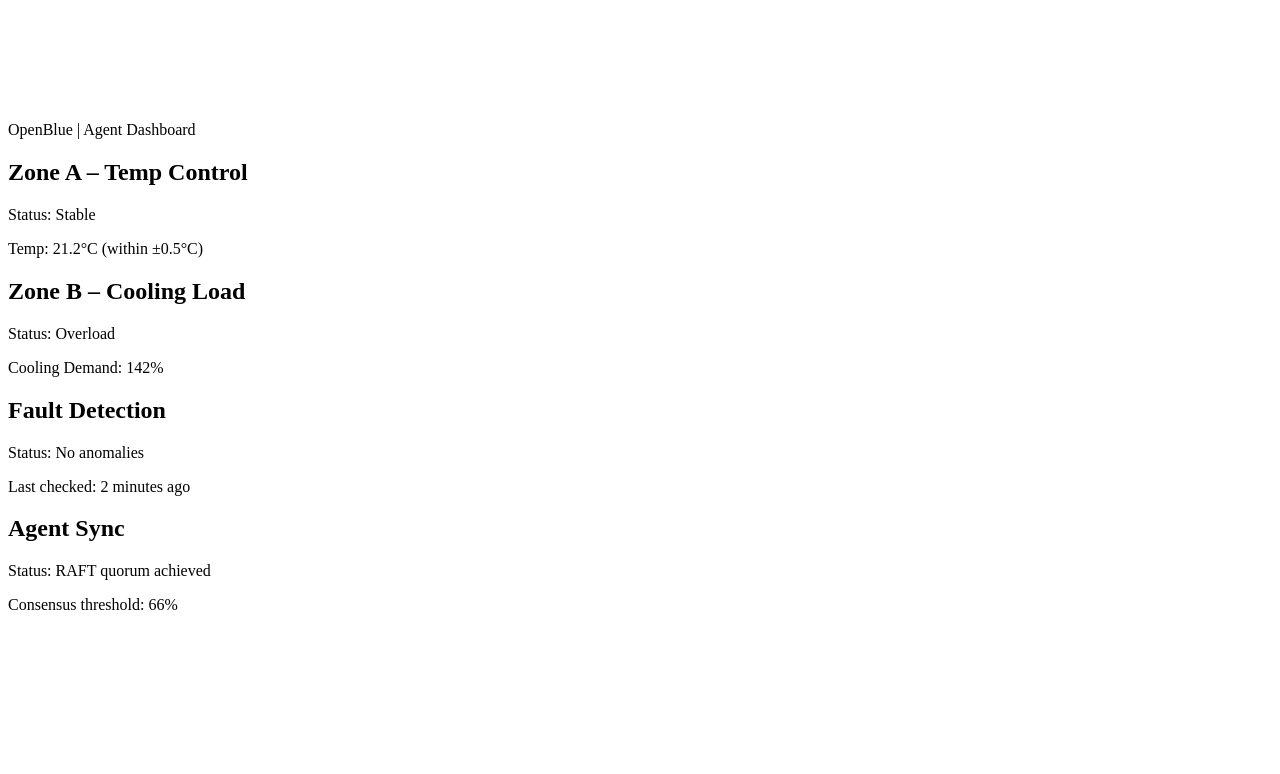
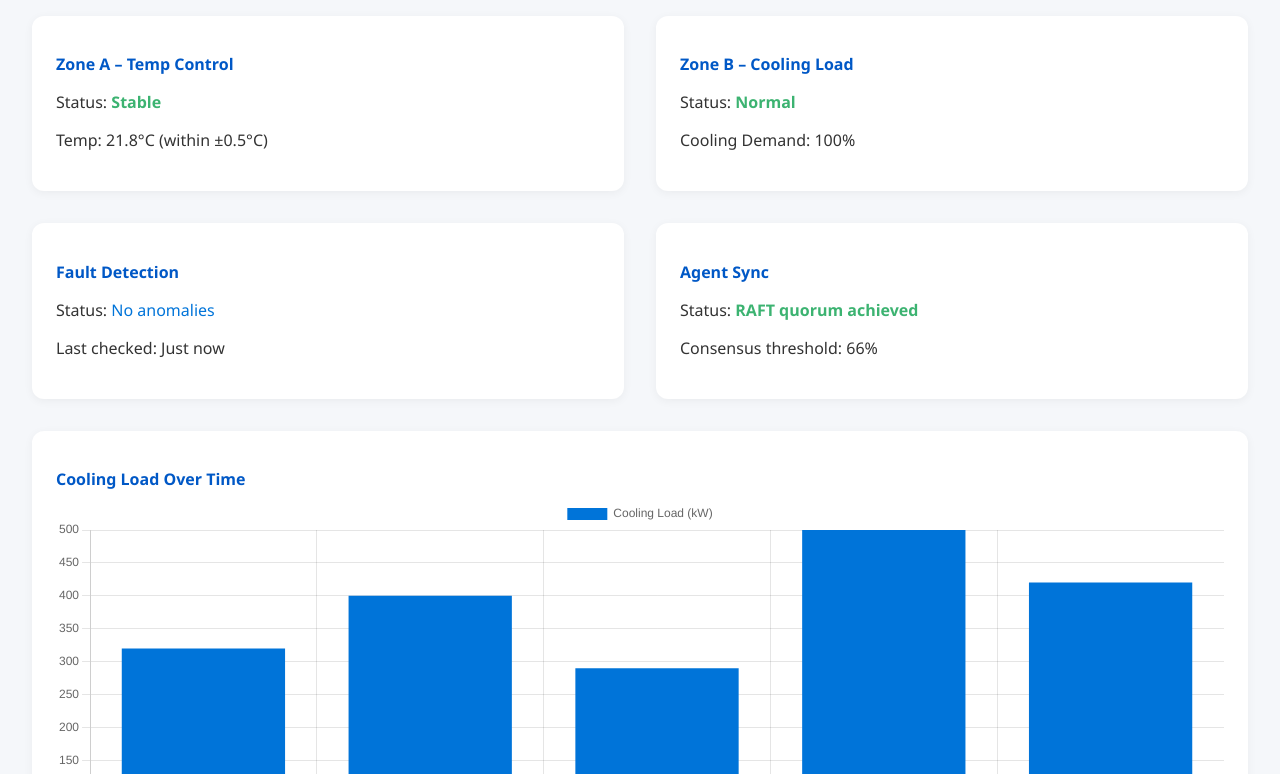
Before and after one commit to Tonybleything76/OpenBlue-Agent-Teams, a plain HTML site: page index.html in a window 1280 px wide. Shown: the part 77-851 px from the top of the page. Before the commit the page ends 800 px from the top, so only its background shows below. Drawn offline with nearby package versions, Linux system fonts and the light colour scheme.

Commit message:
Update with live dashboard + Chart + CSS + logo support

```diff
--- a/index.html
+++ b/index.html
@@ -1,16 +1,52 @@
 <!DOCTYPE html>
 <html>
+  <head>
+    <meta charset="UTF-8" />
+    <title>OpenBlue Agent Dashboard</title>
+    <link rel="stylesheet" href="style.css" />
+    <script src="https://cdn.jsdelivr.net/npm/chart.js"></script>
+  </head>
+  <body>
     <header>
       <img src="logo.png" alt="Logo" style="height: 40px; vertical-align: middle; margin-right: 10px;">
       OpenBlue | Agent Dashboard
     </header>
+
+    <div class="container">
       <div class="card">
+        <h2>Zone A – Temp Control</h2>
+        <p>Status: <span class="status-ok">Stable</span></p>
+        <p>Temp: <span id="zoneA-temp">21.2°C</span> (within ±0.5°C)</p>
+      </div>
+
+      <div class="card">
+        <h2>Zone B – Cooling Load</h2>
+        <p>Status: <span id="zoneB-status" class="status-alert">Overload</span></p>
+        <p>Cooling Demand: <span id="zoneB-demand">142%</span></p>
+      </div>
+
+      <div class="card">
+        <h2>Fault Detection</h2>
+        <p>Status: <span id="fault-status" class="status-neutral">No anomalies</span></p>
+        <p>Last checked: <span id="last-checked">2 minutes ago</span></p>
+      </div>
+
+      <div class="card">
+        <h2>Agent Sync</h2>
+        <p>Status: <span class="status-ok">RAFT quorum achieved</span></p>
+        <p>Consensus threshold: 66%</p>
+      </div>
+
+      <div class="card" style="grid-column: span 2;">
         <h2>Cooling Load Over Time</h2>
         <canvas id="coolingChart" height="100"></canvas>
       </div>
+    </div>
+
     <script>
+      // Initialize chart
       const ctx = document.getElementById('coolingChart').getContext('2d');
-  new Chart(ctx, {
+      const coolingChart = new Chart(ctx, {
         type: 'bar',
         data: {
           labels: ['Mon', 'Tue', 'Wed', 'Thu', 'Fri'],
@@ -28,31 +64,39 @@
           }
         }
       });
+
+      // Simulate live updates
+      function updateDashboard() {
+        // Zone A temp
+        const temp = (20 + Math.random() * 2).toFixed(1);
+        document.getElementById('zoneA-temp').innerText = `${temp}°C`;
+
+        // Zone B status
+        const overload = Math.random() < 0.3;
+        const statusText = document.getElementById('zoneB-status');
+        const demandText = document.getElementById('zoneB-demand');
+
+        if (overload) {
+          statusText.innerText = 'Overload';
+          statusText.className = 'status-alert';
+          demandText.innerText = `${Math.floor(Math.random() * 50 + 130)}%`;
+        } else {
+          statusText.innerText = 'Normal';
+          statusText.className = 'status-ok';
+          demandText.innerText = `${Math.floor(Math.random() * 40 + 80)}%`;
+        }
+
+        // Fault detection
+        const fault = Math.random() < 0.1;
+        const faultText = document.getElementById('fault-status');
+        faultText.innerText = fault ? '⚠️ Anomaly Detected' : 'No anomalies';
+        faultText.className = fault ? 'status-alert' : 'status-neutral';
+
+        // Update last checked time
+        document.getElementById('last-checked').innerText = 'Just now';
+      }
+
+      setInterval(updateDashboard, 5000);
     </script>
-
-  <body>
-    <header>OpenBlue | Agent Dashboard</header>
-    <div class="container">
-      <div class="card">
-        <h2>Zone A – Temp Control</h2>
-        <p>Status: <span class="status-ok">Stable</span></p>
-        <p>Temp: 21.2°C (within ±0.5°C)</p>
-      </div>
-      <div class="card">
-        <h2>Zone B – Cooling Load</h2>
-        <p>Status: <span class="status-alert">Overload</span></p>
-        <p>Cooling Demand: 142%</p>
-      </div>
-      <div class="card">
-        <h2>Fault Detection</h2>
-        <p>Status: <span class="status-neutral">No anomalies</span></p>
-        <p>Last checked: 2 minutes ago</p>
-      </div>
-      <div class="card">
-        <h2>Agent Sync</h2>
-        <p>Status: <span class="status-ok">RAFT quorum achieved</span></p>
-        <p>Consensus threshold: 66%</p>
-      </div>
-    </div>
   </body>
 </html>
```
Lines whose indentation alone changed are shown as unchanged.
